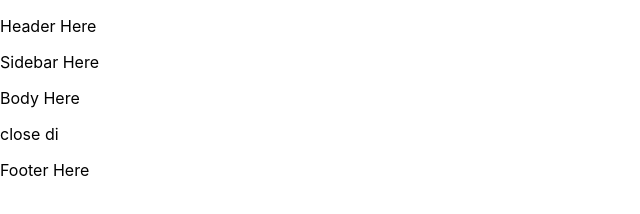
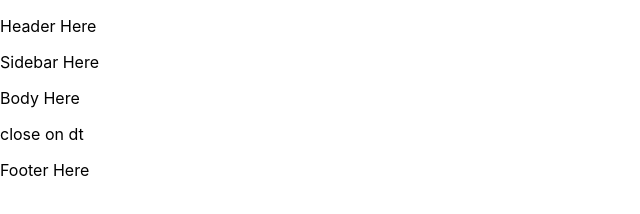
Before and after one commit to MindCtrl01/photobooker-frontend, a React (Create React App) app: page /callback in a window 1280 px wide. Shown: the top 214 px of the page, without its empty margins (0-640 px from the left). Built offline with nearby package versions, Linux system fonts and the light colour scheme.

Commit message:
close on dt

```diff
--- a/src/layouts/body/body.js
+++ b/src/layouts/body/body.js
@@ -4,7 +4,7 @@ function Body() {
   return (
     <div>
       <p>Body Here</p>
-      <p>close di</p>
+      <p>close on dt</p>
     </div>
   )
 }
```
